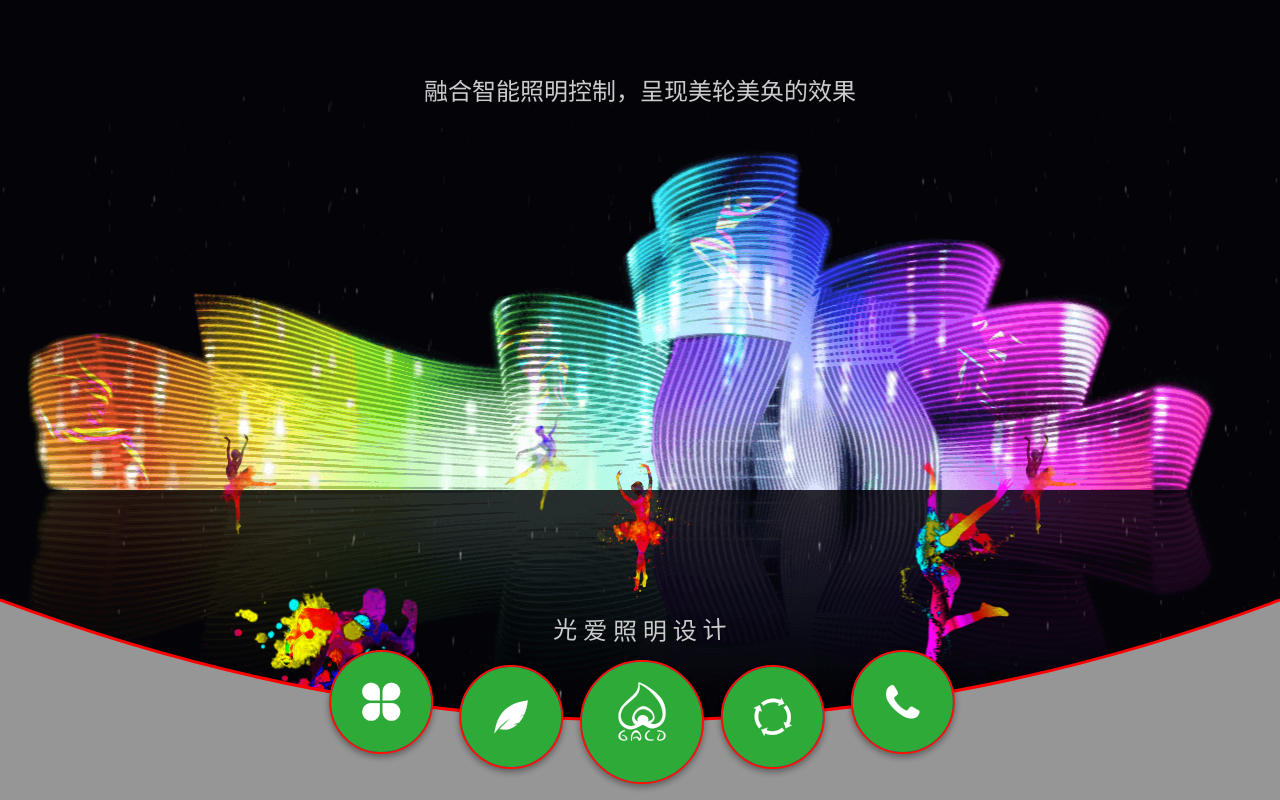
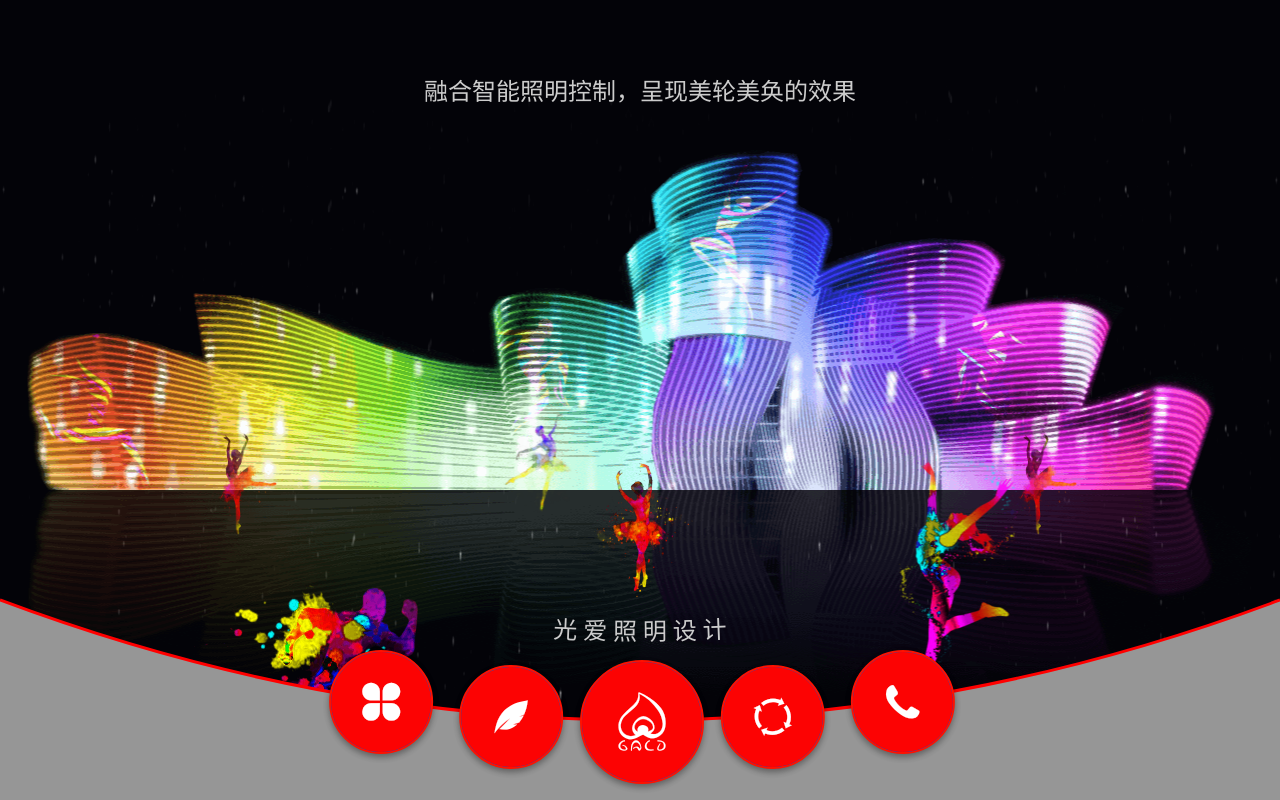
Before and after one commit to laishi/galdDev, a website: page cqgald/index.html in a window 1280 px wide. Shown: the top 800 px of the page. Drawn offline with Linux system fonts and the light colour scheme; animation ran at ten frames a second.

Commit message:
svg header

```diff
--- a/cqgald/css/header.css
+++ b/cqgald/css/header.css
@@ -116,7 +116,7 @@
     position: relative;
     width: 100%;
     height: 120px;
-    background: #2e87aa;
+    background: #2e41aa;
 }
 
 
@@ -129,7 +129,7 @@
     transform-origin: 50% 0%;
     width: 100%;
     height: 100%;
-    background: #2eaa38;
+    background: rgb(252, 3, 3);
     border-radius: 100%;
     overflow: hidden;
 
@@ -141,7 +141,7 @@
     /* top: 100%; */
     width: 100%;
     height: 100%;
-    background: #a70f4ea1;
+    /* background: #a70f4ea1; */
     border-radius: 100%;
     transition: all 0.5s ease;
     overflow: hidden;
@@ -159,15 +159,16 @@
 
 
 .menuItem h3{
-
     line-height: 100px;
-
 }
 
 .menuHome h3{
+    line-height: 120px;
+}
 
+.menuHome .iconfont{
+    font-size: 100px;
     line-height: 120px;
-
 }
 
 
```
